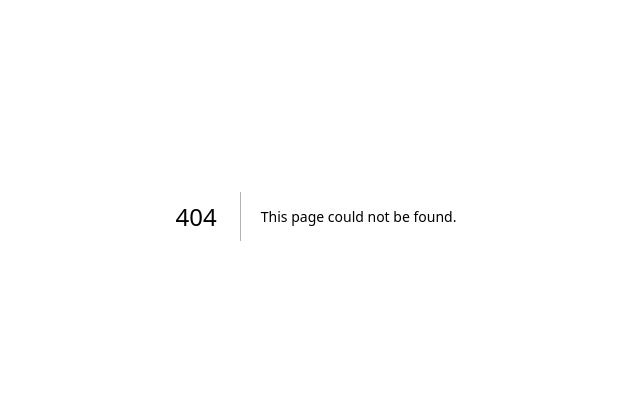
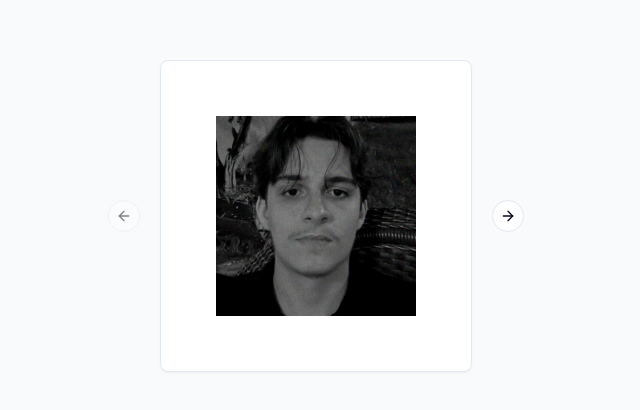
Before and after one commit to davimcruz/Portfolio, a Next.js app: page /portfolio in a window 1280 px wide. Before the commit this address had no page. Shown: the part 184-594 px from the top of the page, without its empty margins (324-964 px from the left). Built offline with nearby package versions, Linux system fonts and the light colour scheme.

Commit message:
Adicionado Rota /portfolio

```diff
--- a/app/page.tsx
+++ b/app/page.tsx
@@ -30,6 +30,10 @@
 import { Button } from "@/components/ui/button"
 
 export default function LayoutPage() {
+  const viewPortfolio = () => {
+    window.location.href = "/portfolio";
+  }
+
   const handleDownload = () => {
     window.open(
       "https://drive.google.com/uc?export=download&id=1rgRqIWg_41wbelFTD8esAy-5CzlvKVa8",
@@ -43,6 +47,7 @@
       "_blank"
     )
   }
+
   return (
     <div className="flex min-h-screen bg-slate-50 md:items-center justify-center">
       <Card className="w-[440px] md:h-[700px] rounded-lg shadow-xl">
@@ -80,7 +85,11 @@
           </AccordionItem>
         </Accordion>
         <div className="flex justify-center items-center py-20 gap-6 flex-col max-w-screen-sm mx-12">
-          <Button variant="outline" className="text-lg p-6 w-full">
+          <Button
+            onClick={viewPortfolio}
+            variant="outline"
+            className="text-lg p-6 w-full"
+          >
             <BookMarked className="mr-4" /> Portfólio de Projetos
           </Button>
           <Button
--- /dev/null
+++ b/components/ui/carousel.tsx
@@ -0,0 +1,262 @@
+"use client"
+
+import * as React from "react"
+import useEmblaCarousel, {
+  type UseEmblaCarouselType,
+} from "embla-carousel-react"
+import { ArrowLeft, ArrowRight } from "lucide-react"
+
+import { cn } from "@/lib/utils"
+import { Button } from "@/components/ui/button"
+
+type CarouselApi = UseEmblaCarouselType[1]
+type UseCarouselParameters = Parameters<typeof useEmblaCarousel>
+type CarouselOptions = UseCarouselParameters[0]
+type CarouselPlugin = UseCarouselParameters[1]
+
+type CarouselProps = {
+  opts?: CarouselOptions
+  plugins?: CarouselPlugin
+  orientation?: "horizontal" | "vertical"
+  setApi?: (api: CarouselApi) => void
+}
+
+type CarouselContextProps = {
+  carouselRef: ReturnType<typeof useEmblaCarousel>[0]
+  api: ReturnType<typeof useEmblaCarousel>[1]
+  scrollPrev: () => void
+  scrollNext: () => void
+  canScrollPrev: boolean
+  canScrollNext: boolean
+} & CarouselProps
+
+const CarouselContext = React.createContext<CarouselContextProps | null>(null)
+
+function useCarousel() {
+  const context = React.useContext(CarouselContext)
+
+  if (!context) {
+    throw new Error("useCarousel must be used within a <Carousel />")
+  }
+
+  return context
+}
+
+const Carousel = React.forwardRef<
+  HTMLDivElement,
+  React.HTMLAttributes<HTMLDivElement> & CarouselProps
+>(
+  (
+    {
+      orientation = "horizontal",
+      opts,
+      setApi,
+      plugins,
+      className,
+      children,
+      ...props
+    },
+    ref
+  ) => {
+    const [carouselRef, api] = useEmblaCarousel(
+      {
+        ...opts,
+        axis: orientation === "horizontal" ? "x" : "y",
+      },
+      plugins
+    )
+    const [canScrollPrev, setCanScrollPrev] = React.useState(false)
+    const [canScrollNext, setCanScrollNext] = React.useState(false)
+
+    const onSelect = React.useCallback((api: CarouselApi) => {
+      if (!api) {
+        return
+      }
+
+      setCanScrollPrev(api.canScrollPrev())
+      setCanScrollNext(api.canScrollNext())
+    }, [])
+
+    const scrollPrev = React.useCallback(() => {
+      api?.scrollPrev()
+    }, [api])
+
+    const scrollNext = React.useCallback(() => {
+      api?.scrollNext()
+    }, [api])
+
+    const handleKeyDown = React.useCallback(
+      (event: React.KeyboardEvent<HTMLDivElement>) => {
+        if (event.key === "ArrowLeft") {
+          event.preventDefault()
+          scrollPrev()
+        } else if (event.key === "ArrowRight") {
+          event.preventDefault()
+          scrollNext()
+        }
+      },
+      [scrollPrev, scrollNext]
+    )
+
+    React.useEffect(() => {
+      if (!api || !setApi) {
+        return
+      }
+
+      setApi(api)
+    }, [api, setApi])
+
+    React.useEffect(() => {
+      if (!api) {
+        return
+      }
+
+      onSelect(api)
+      api.on("reInit", onSelect)
+      api.on("select", onSelect)
+
+      return () => {
+        api?.off("select", onSelect)
+      }
+    }, [api, onSelect])
+
+    return (
+      <CarouselContext.Provider
+        value={{
+          carouselRef,
+          api: api,
+          opts,
+          orientation:
+            orientation || (opts?.axis === "y" ? "vertical" : "horizontal"),
+          scrollPrev,
+          scrollNext,
+          canScrollPrev,
+          canScrollNext,
+        }}
+      >
+        <div
+          ref={ref}
+          onKeyDownCapture={handleKeyDown}
+          className={cn("relative", className)}
+          role="region"
+          aria-roledescription="carousel"
+          {...props}
+        >
+          {children}
+        </div>
+      </CarouselContext.Provider>
+    )
+  }
+)
+Carousel.displayName = "Carousel"
+
+const CarouselContent = React.forwardRef<
+  HTMLDivElement,
+  React.HTMLAttributes<HTMLDivElement>
+>(({ className, ...props }, ref) => {
+  const { carouselRef, orientation } = useCarousel()
+
+  return (
+    <div ref={carouselRef} className="overflow-hidden">
+      <div
+        ref={ref}
+        className={cn(
+          "flex",
+          orientation === "horizontal" ? "-ml-4" : "-mt-4 flex-col",
+          className
+        )}
+        {...props}
+      />
+    </div>
+  )
+})
+CarouselContent.displayName = "CarouselContent"
+
+const CarouselItem = React.forwardRef<
+  HTMLDivElement,
+  React.HTMLAttributes<HTMLDivElement>
+>(({ className, ...props }, ref) => {
+  const { orientation } = useCarousel()
+
+  return (
+    <div
+      ref={ref}
+      role="group"
+      aria-roledescription="slide"
+      className={cn(
+        "min-w-0 shrink-0 grow-0 basis-full",
+        orientation === "horizontal" ? "pl-4" : "pt-4",
+        className
+      )}
+      {...props}
+    />
+  )
+})
+CarouselItem.displayName = "CarouselItem"
+
+const CarouselPrevious = React.forwardRef<
+  HTMLButtonElement,
+  React.ComponentProps<typeof Button>
+>(({ className, variant = "outline", size = "icon", ...props }, ref) => {
+  const { orientation, scrollPrev, canScrollPrev } = useCarousel()
+
+  return (
+    <Button
+      ref={ref}
+      variant={variant}
+      size={size}
+      className={cn(
+        "absolute  h-8 w-8 rounded-full",
+        orientation === "horizontal"
+          ? "-left-12 top-1/2 -translate-y-1/2"
+          : "-top-12 left-1/2 -translate-x-1/2 rotate-90",
+        className
+      )}
+      disabled={!canScrollPrev}
+      onClick={scrollPrev}
+      {...props}
+    >
+      <ArrowLeft className="h-4 w-4" />
+      <span className="sr-only">Previous slide</span>
+    </Button>
+  )
+})
+CarouselPrevious.displayName = "CarouselPrevious"
+
+const CarouselNext = React.forwardRef<
+  HTMLButtonElement,
+  React.ComponentProps<typeof Button>
+>(({ className, variant = "outline", size = "icon", ...props }, ref) => {
+  const { orientation, scrollNext, canScrollNext } = useCarousel()
+
+  return (
+    <Button
+      ref={ref}
+      variant={variant}
+      size={size}
+      className={cn(
+        "absolute h-8 w-8 rounded-full",
+        orientation === "horizontal"
+          ? "-right-12 top-1/2 -translate-y-1/2"
+          : "-bottom-12 left-1/2 -translate-x-1/2 rotate-90",
+        className
+      )}
+      disabled={!canScrollNext}
+      onClick={scrollNext}
+      {...props}
+    >
+      <ArrowRight className="h-4 w-4" />
+      <span className="sr-only">Next slide</span>
+    </Button>
+  )
+})
+CarouselNext.displayName = "CarouselNext"
+
+export {
+  type CarouselApi,
+  Carousel,
+  CarouselContent,
+  CarouselItem,
+  CarouselPrevious,
+  CarouselNext,
+}
--- a/package.json
+++ b/package.json
@@ -16,6 +16,7 @@
     "@radix-ui/react-slot": "^1.0.2",
     "class-variance-authority": "^0.7.0",
     "clsx": "^2.1.0",
+    "embla-carousel-react": "^8.0.0",
     "lucide-react": "^0.358.0",
     "next": "14.1.3",
     "react": "^18",
--- /dev/null
+++ b/pages/portfolio/index.tsx
@@ -0,0 +1,47 @@
+"use client"
+import "../../app/globals.css"
+import Image from "next/image"
+
+import {
+  Carousel,
+  CarouselContent,
+  CarouselItem,
+  CarouselNext,
+  CarouselPrevious,
+} from "@/components/ui/carousel"
+import { Card, CardContent } from "@/components/ui/card"
+
+export default function PortfolioPage() {
+  const imagePaths = ["/profile.jpg", "/profile.jpg", "/profile.jpg"]
+
+  return (
+    <div className="flex min-h-screen bg-slate-50 items-center justify-center">
+      <div className="px-16">
+        {" "}
+        <Carousel className="max-w-xs w-full">
+          <CarouselContent>
+            {imagePaths.map((imagePath, index) => (
+              <CarouselItem key={index}>
+                <div className="p-1">
+                  <Card>
+                    <CardContent className="flex aspect-square items-center justify-center p-6">
+                      <Image
+                        src={imagePath}
+                        alt={`Image ${index + 1}`}
+                        width={200}
+                        height={200}
+                        priority
+                      />
+                    </CardContent>
+                  </Card>
+                </div>
+              </CarouselItem>
+            ))}
+          </CarouselContent>
+          <CarouselPrevious />
+          <CarouselNext />
+        </Carousel>
+      </div>
+    </div>
+  )
+}
```
Also changed, not shown: 1 other file (tests, documents, lock files or other folders).
